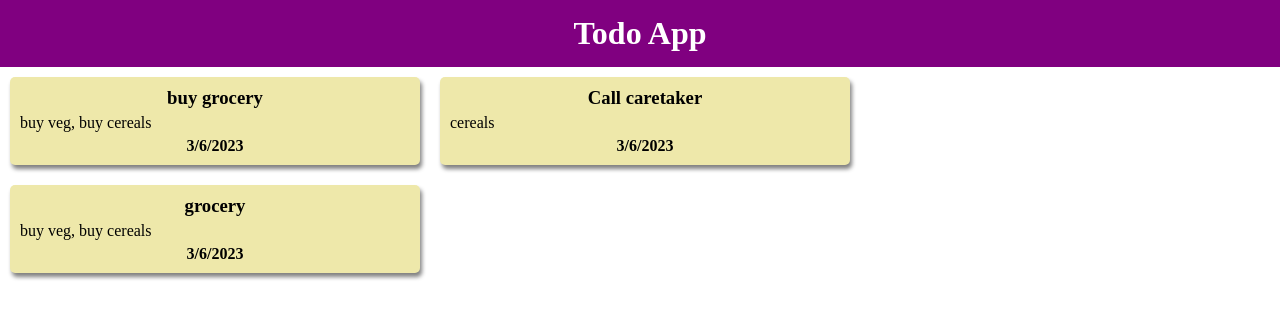
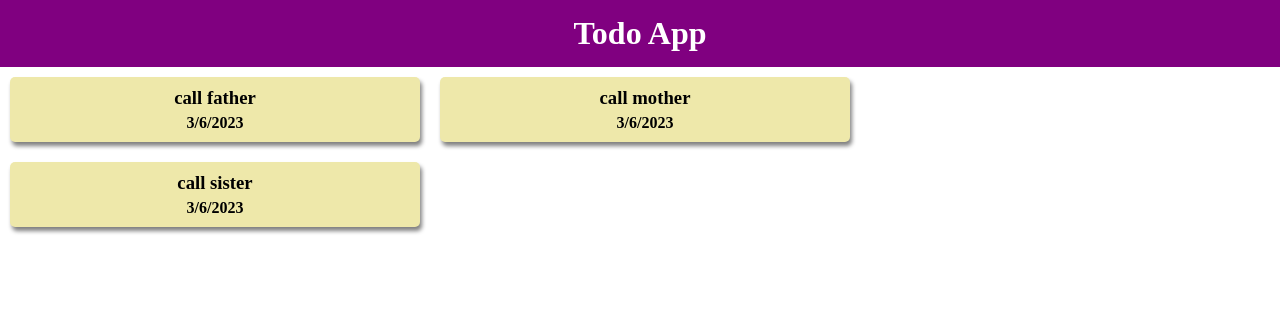
Before and after one commit to DevHredoy/React-demo, a React (Create React App) app: page / in a window 1280 px wide. Shown: the top 318 px of the page. Built offline with nearby package versions, Linux system fonts and the light colour scheme.

Commit message:
card with dynamic creation

```diff
--- a/src/App.js
+++ b/src/App.js
@@ -1,17 +1,21 @@
 import React from "react";
 import Card from "./components/Card";
-
+import Data from "./data.json";
 
 //in App.js  file the component is acommodatd and the value of property has been passed, the properties are defined in
 // in Card.js file and propermapping has also been defined there
 function App() {
+  // cards have been created dynamically through for loop
+
+  let items = [];
+  for (let x = 0; x < Data.length; x++) {
+    items.push(<Card titleText={Data[x].title} desc={Data[x].desc} />);
+  }
+
   return (
     <div>
       <h1 className="headingStyle">Todo App</h1>
-      <Card titleText="buy grocery" descText="buy veg, buy cereals" />
-      <Card titleText="Call caretaker" descText=" cereals" />
-      <Card titleText="grocery" descText="buy veg, buy cereals" />
-
+      {items}
     </div>
   );
 }
--- a/src/components/Card.js
+++ b/src/components/Card.js
@@ -1,3 +1,8 @@
+import React from "react"
+
+
+
+
 const todoTitle = "Call Family";
 const todoDesc =
   "the first day was not quite freightning, but the problem started to arise from the coming days";
--- /dev/null
+++ b/src/data.json
@@ -0,0 +1,26 @@
+[
+
+{
+"title" : "call father",
+"desc"  : "this is desc1"
+
+
+},
+
+{
+    "title" : "call mother",
+    "desc"  : "this is desc2"
+
+
+    }
+,
+{
+    "title" : "call sister",
+    "desc"  : "this is desc3"
+
+
+    }
+
+
+
+]
```
